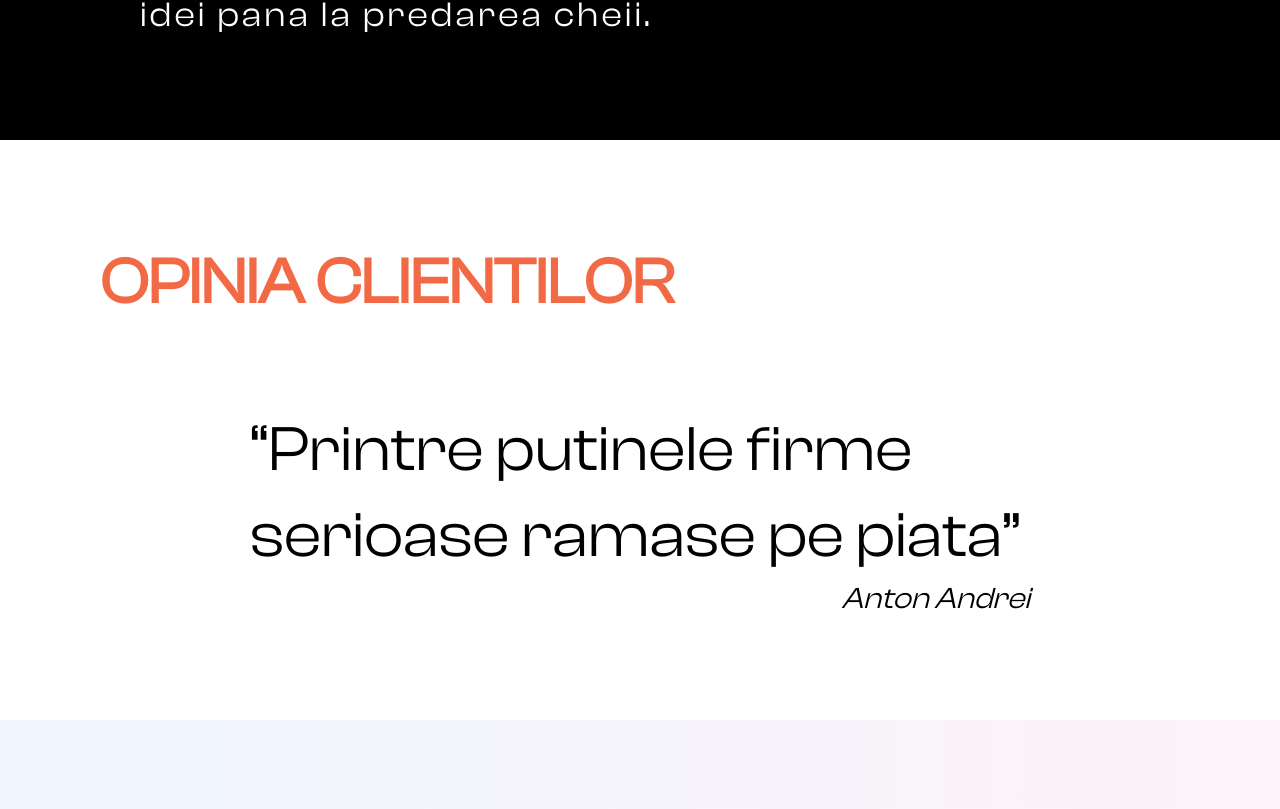
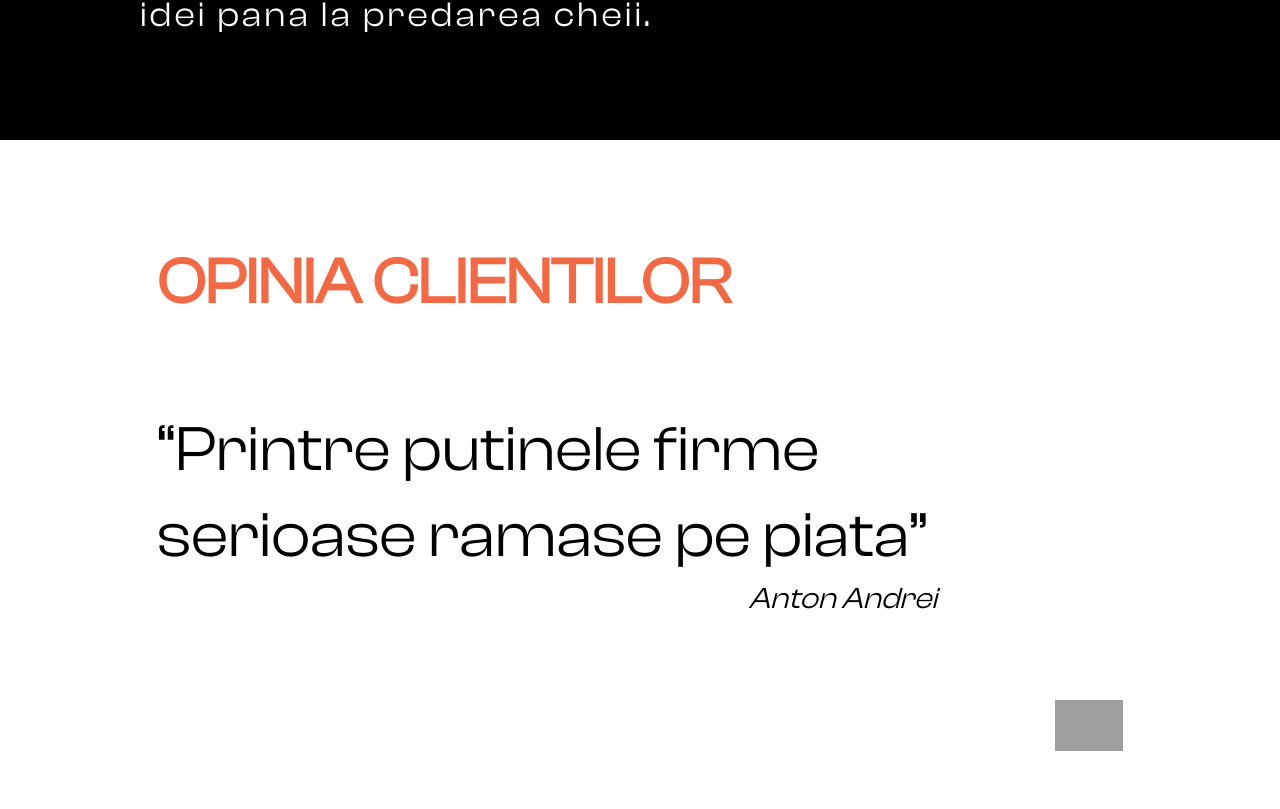
Before and after one commit to vikramkumartejani/ferandalex, a Next.js app: page / in a window 1280 px wide. Shown: the part 5807-6616 px from the top of the page. Built offline with nearby package versions, Linux system fonts and the light colour scheme; grey boxes are pictures that could not be loaded.

Commit message:
Update CustomerOpinion.tsx

```diff
--- a/src/app/components/CustomerOpinion.tsx
+++ b/src/app/components/CustomerOpinion.tsx
@@ -1,17 +1,32 @@
+"use client";
 import React from "react";
 
 const CustomerOpinion = () => {
+  const handleGoToTop = () => {
+    window.scrollTo({
+      top: 0,
+      behavior: "smooth", // Optional: smooth scrolling animation
+    });
+  };
+
   return (
-    <div className="bg-white flex flex-col gap-[80px] py-[100px] lg:px-[157] md:px-[100px] px-[30px] font-clashdisplay-regular text-[#F26A45] text-[64px] tracking-[9%] leading-[86.24px]">
-      <h2 className="font-[700]">OPINIA CLIENTILOR</h2>
-      <span className="flex flex-col font-[400] text-black mx-auto max-w-[780px] items-center justify-center">
-        <h3 className="text-[64px] leading-[86.24px] tracking-[9%]">
+    <div className="bg-white flex flex-col md:gap-[80px] md:gap-[40px] gap-[10px] md:py-[100px] py-[80px] lg:px-[157px] md:px-[70px] px-[25px] font-clashdisplay-regular">
+      <h2 className="font-[700] text-[#F26A45] md:text-[64px] text-[30px] tracking-[9%] md:leading-[86.24px] leading-[60px]">
+        OPINIA CLIENTILOR
+      </h2>
+      <span className="flex flex-col font-[400] text-black max-w-[780px] md:items-center items-start md:justify-centexr justify-start">
+        <h3 className="md:text-[64px] text-[25px] md:leading-[86.24px] leading-[32px] tracking-[9%]">
           “Printre putinele firme serioase ramase pe piata”
         </h3>
-        <p className="flex items-end justify-end ms-auto italic text-[30px] leading-[40.42px] tracking-[9%]">
+        <p className="flex items-end justify-end md:ms-auto ms-0 md:me-0 me-auto italic md:text-[30px] text-[18px] md:leading-[40.42px] leading-[27px] tracking-[9%]">
           Anton Andrei
         </p>
       </span>
+      <div className="flex w-full justify-end ms-auto">
+        <button onClick={handleGoToTop}>
+          <img src="/assets/up-arrow.svg" alt="Go to top" width="68.38px" />
+        </button>
+      </div>
     </div>
   );
 };
```
